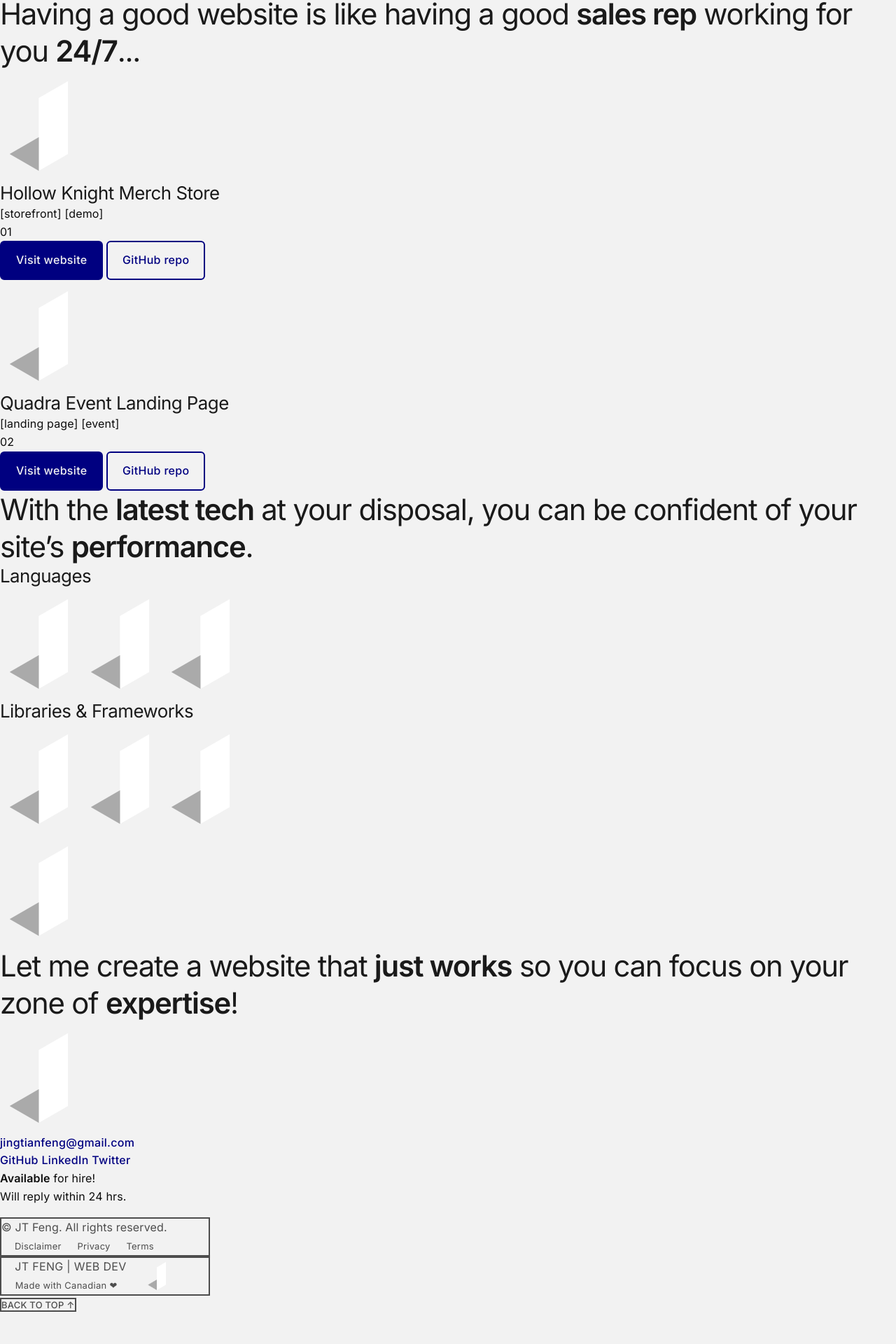
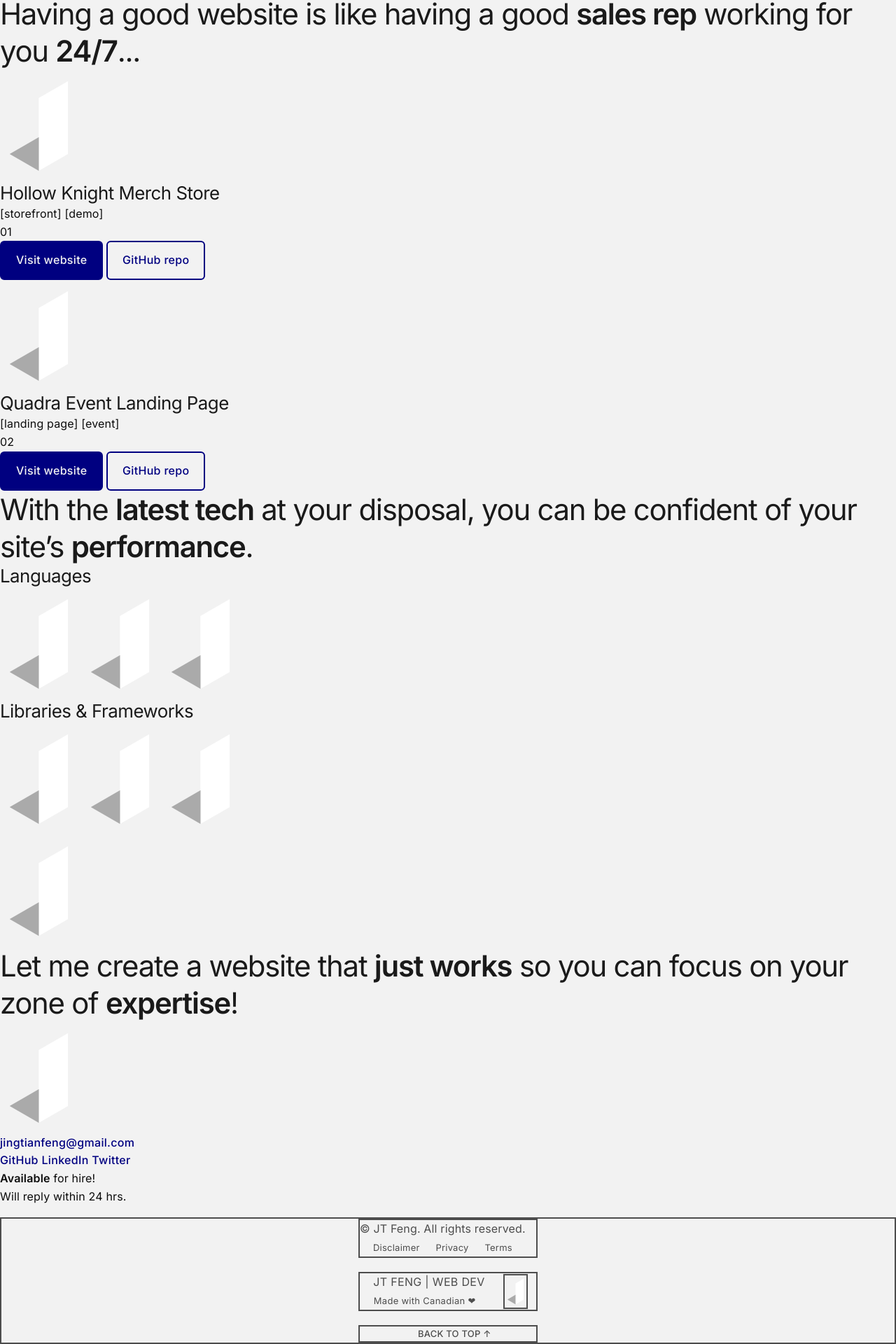
Before and after one commit to jingtianfeng/jtfeng-personal-1, a Jekyll site: the page built from index.html, in a window 1280 px wide. Shown: the part 717-2637 px from the top of the page at 70% size. Built offline with Jekyll 4.4.1, drawn with Linux system fonts in a browser that asks for light colours; before the commit the page ends 2593 px from its top, so only the background shows below that.

Commit message:
Update footer: start layout legal, signature and back to top

```diff
--- a/_includes/footer.html
+++ b/_includes/footer.html
@@ -13,9 +13,9 @@
             Will reply within 24 hrs.
         </div>
     </address>
-    <div>
+    <div class="border d-flex flex-column align-items-center gap-3">
         <div class="border text-muted"
-             style="width: 300px">
+             style="width: 16rem">
             <div>
                 © {{ site.title }}. All rights reserved.
             </div>
@@ -39,7 +39,7 @@
         </div>
         <a href="https://jtfeng.com"
            class="border d-flex align-items-center text-muted fw-normal"
-           style="width: 300px">
+           style="width: 16rem">
             <div>
                 <div>
                     &nbsp;&nbsp;&nbsp; JT FENG | WEB DEV
@@ -49,12 +49,13 @@
                 </small>
             </div>
             <img src="/assets/img/jtfeng.png" alt="Website built by JT Feng"
-                 class="ms-4 me-auto"
+                 class="border ms-4 me-auto"
                  height="50" width="auto">
         </a>
         <a href="#nav-top"
-           class="border small text-muted text-uppercase">
-            Back to top ↑
+           class="border small text-muted text-uppercase text-center"
+           style="width: 16rem">
+            &nbsp;&nbsp;&nbsp;&nbsp; Back to top ↑
         </a>
     </div>
 </footer>
```
